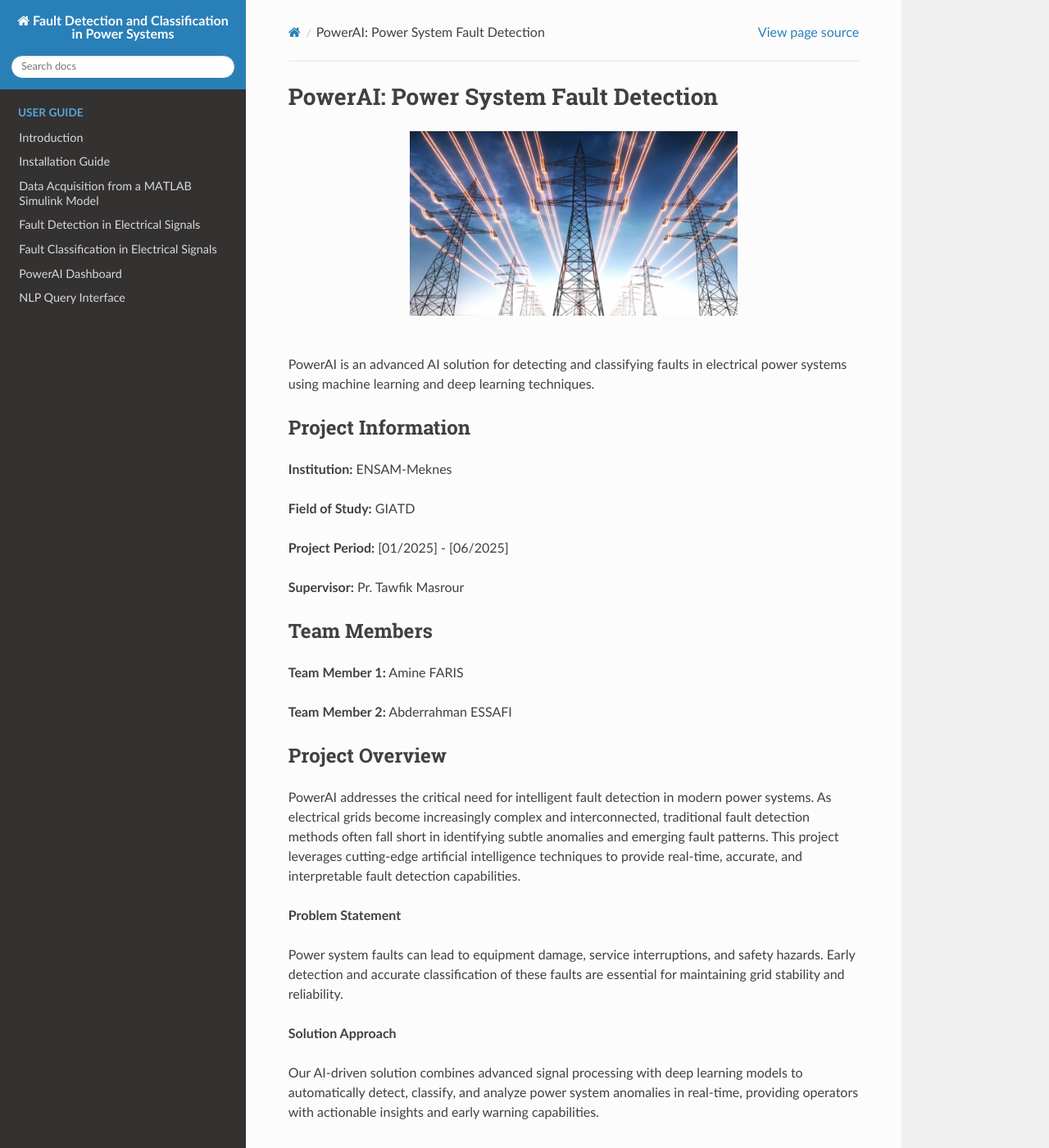
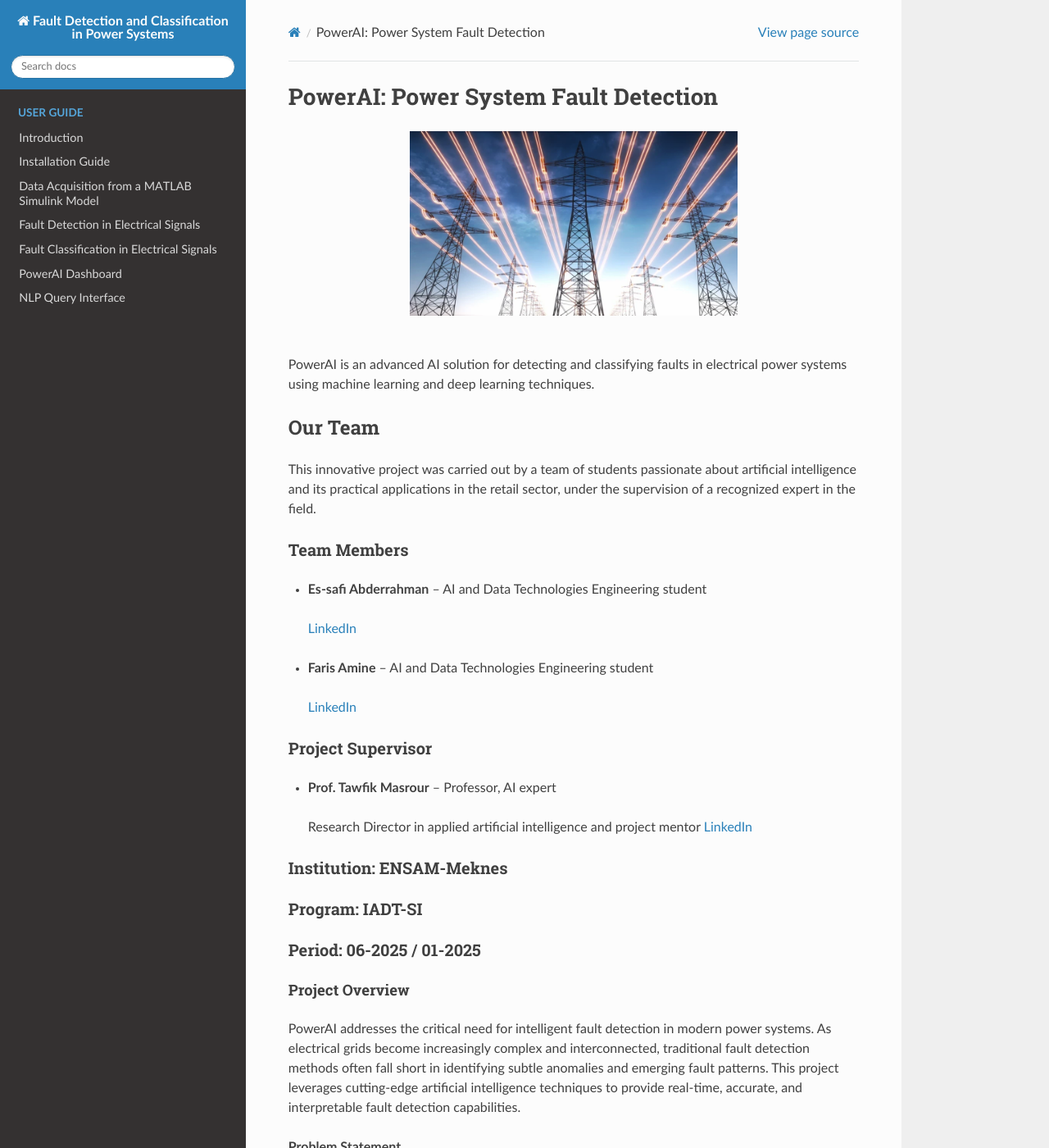
Before and after one commit to abder111/Fault-Detection-and-Classification-in-Power-Systems, a Sphinx documentation site: the page built from docs/source/index.rst, in a window 1280 px wide and 1400 px high. Shown: the whole window at 82% size. Built offline with Sphinx 7.4.7 and the Read the Docs theme 3.1.0, drawn with Linux system fonts in a browser that asks for light colours.

Commit message:
Update index.rst

```diff
--- a/docs/source/index.rst
+++ b/docs/source/index.rst
@@ -11,23 +11,35 @@
 
 PowerAI is an advanced AI solution for detecting and classifying faults in electrical power systems using machine learning and deep learning techniques.
 
-Project Information
-===================
+Our Team
+--------
 
-**Institution:** ENSAM-Meknes
-
-**Field of Study:** GIATD
-
-**Project Period:** [01/2025] - [06/2025]
-
-**Supervisor:** Pr. Tawfik Masrour
+This innovative project was carried out by a team of students passionate about artificial intelligence and its practical applications in the retail sector, under the supervision of a recognized expert in the field.
 
 Team Members
-============
+~~~~~~~~~~~~
 
-**Team Member 1:** Amine FARIS
+- **Es-safi Abderrahman** – AI and Data Technologies Engineering student
+ `LinkedIn <https://www.linkedin.com/in/abderrahman-es-safi-773739329/>`__
 
-**Team Member 2:** Abderrahman ESSAFI
+- **Faris Amine** – AI and Data Technologies Engineering student
+ `LinkedIn <https://www.linkedin.com/in/amine-faris-645096277/>`__
+
+Project Supervisor
+~~~~~~~~~~~~~~~~~~
+
+- **Prof. Tawfik Masrour** – Professor, AI expert
+ Research Director in applied artificial intelligence and project mentor
+ `LinkedIn <https://www.linkedin.com/in/tawfik-masrour-43163b85/>`__
+
+Institution: ENSAM-Meknes
+~~~~~~~~~~~~~~~~~~~~~~~~~
+
+Program: IADT-SI
+~~~~~~~~~~~~~~~~
+
+Period: 06-2025 / 01-2025
+~~~~~~~~~~~~~~~~~~~~~~~~~
 
 Project Overview
 ================
```
